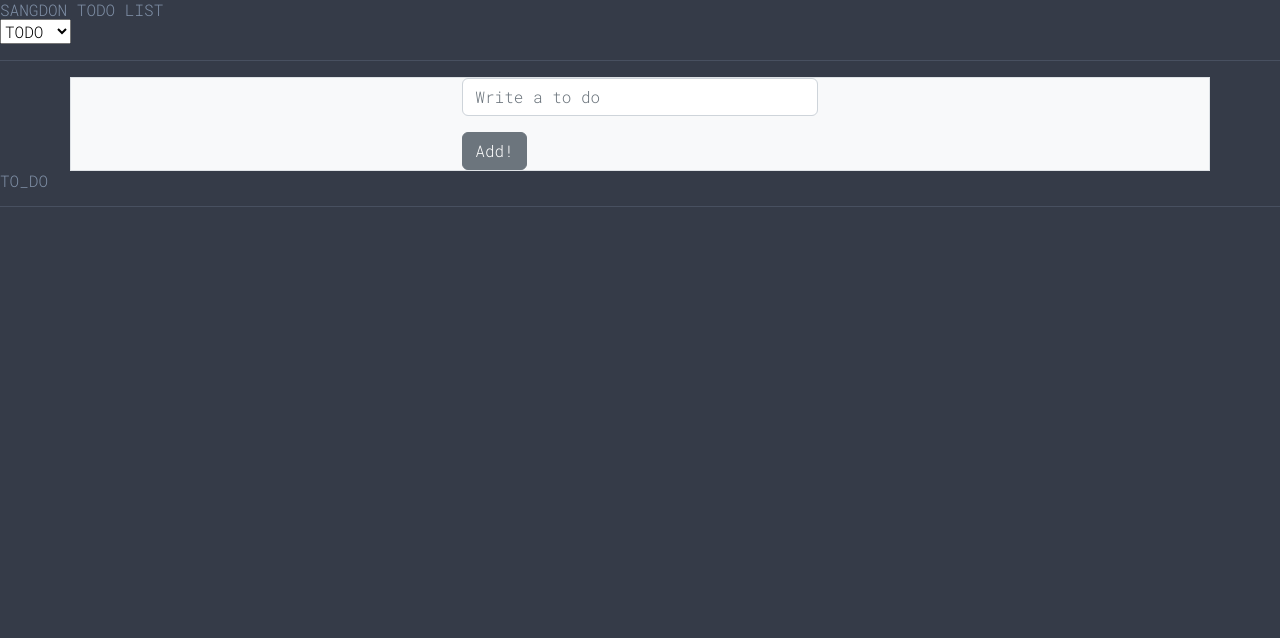
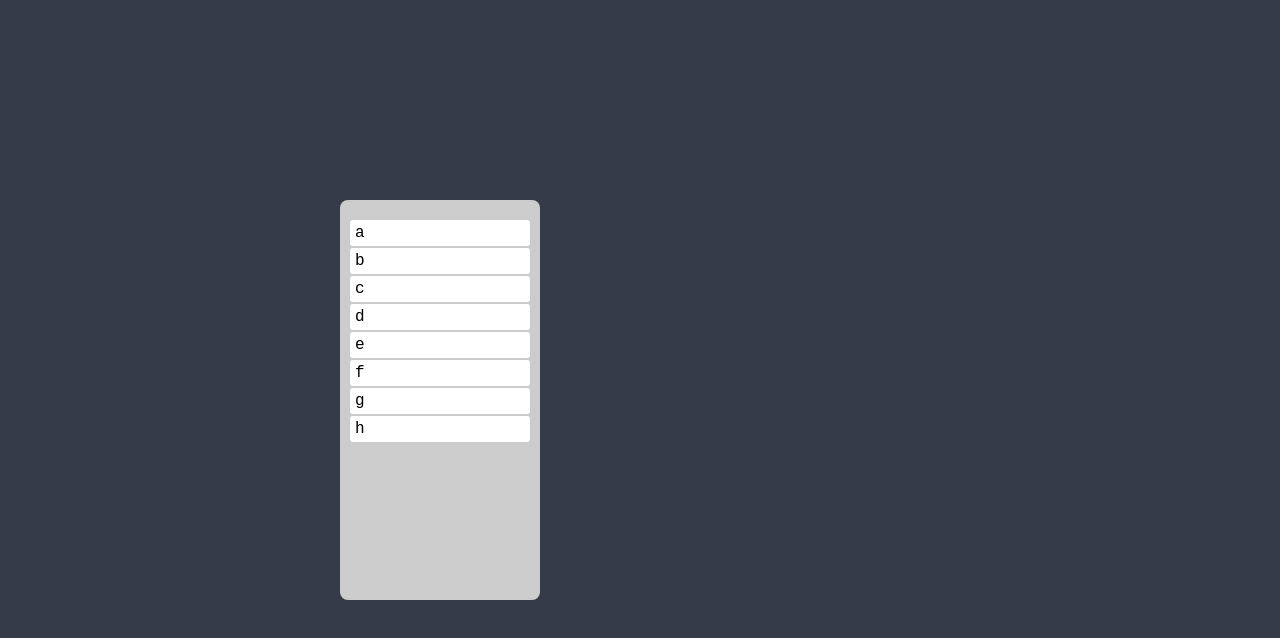
Before and after one commit to powercording/learning, a React (Create React App) app: page / in a window 1280 px wide. Shown: the top 638 px of the page. Built offline with nearby package versions, Linux system fonts and the light colour scheme.

Commit message:
ReOrderable List

```diff
--- a/package.json
+++ b/package.json
@@ -13,6 +13,7 @@
     "@types/react-dom": "^18.0.6",
     "bootstrap": "^5.2.0",
     "react": "^18.2.0",
+    "react-beautiful-dnd": "^13.1.0",
     "react-dom": "^18.2.0",
     "react-hook-form": "^7.33.1",
     "react-scripts": "5.0.1",
@@ -47,6 +48,7 @@
     ]
   },
   "devDependencies": {
+    "@types/react-beautiful-dnd": "^13.1.2",
     "@types/reactstrap": "^8.7.2",
     "@types/styled-components": "^5.1.25"
   }
--- a/src/App.tsx
+++ b/src/App.tsx
@@ -1,6 +1,7 @@
 import React from "react";
 import { createGlobalStyle } from "styled-components";
-import ToDoList from "./ToDoList";
+import DnDContext from "./DnDContext";
+// import ToDoList from "./ToDoList";
 
 const GlobalStyle = createGlobalStyle`
 
@@ -75,7 +76,7 @@ function App() {
   return (
     <>
       <GlobalStyle />
-      <ToDoList />
+      <DnDContext />
     </>
   );
 }
--- /dev/null
+++ b/src/DnDContext.tsx
@@ -0,0 +1,40 @@
+import React from "react";
+import { DragDropContext, DropResult } from "react-beautiful-dnd";
+import { useRecoilState } from "recoil";
+import { dragDropState } from "./components/atoms";
+import DropArea from "./components/DropArea";
+
+function DnDContext() {
+  const [dragList, setDragList] = useRecoilState(dragDropState);
+  // const onDragEnd = ({ destination, source, draggableId }: DropResult) => {
+  //   if (!destination) return;
+  //   setDragList((prevList) => {
+  //     const newList = [...prevList];
+  //     newList.splice(source.index, 1);
+  //     newList.splice(destination?.index, 0, draggableId);
+  //     return [...newList];
+  //   });
+  // };
+  const onDragEnd = ({ destination, source, draggableId }: DropResult) => {
+    if (!destination) return;
+    setDragList((prevList) => {
+      const newList = [...prevList];
+      newList.splice(source.index, 1);
+      return [
+        ...newList.slice(0, destination?.index),
+        draggableId,
+        ...newList.slice(destination?.index),
+      ];
+    });
+  };
+
+  return (
+    <DragDropContext onDragEnd={onDragEnd}>
+      <div>
+        <DropArea />
+      </div>
+    </DragDropContext>
+  );
+}
+
+export default DnDContext;
--- /dev/null
+++ b/src/components/DraggableItem.tsx
@@ -0,0 +1,34 @@
+import React from "react";
+import { Draggable } from "react-beautiful-dnd";
+import styled from "styled-components";
+
+const Card = styled.div`
+  background-color: white;
+  color: black;
+  border-radius: 3px;
+  padding: 5px;
+  margin-bottom: 2px;
+`;
+interface IDraggableProps {
+  list: string;
+  idx: number;
+}
+
+function DraggableItem({ list, idx }: IDraggableProps) {
+  console.log("앙?");
+  return (
+    <Draggable key={list} draggableId={list} index={idx}>
+      {(magic) => (
+        <Card
+          ref={magic.innerRef}
+          {...magic.dragHandleProps}
+          {...magic.draggableProps}
+        >
+          {list}
+        </Card>
+      )}
+    </Draggable>
+  );
+}
+
+export default React.memo(DraggableItem);
--- /dev/null
+++ b/src/components/DropArea.tsx
@@ -0,0 +1,59 @@
+import { Droppable, Draggable } from "react-beautiful-dnd";
+import React from "react";
+import styled from "styled-components";
+import { useRecoilValue } from "recoil";
+import { dragDropState } from "./atoms";
+import DraggableItem from "./DraggableItem";
+
+const Wrapper = styled.div`
+  display: flex;
+  max-width: 600px;
+  width: 100%;
+  margin: 0 auto;
+  justify-content: center;
+  align-items: center;
+  height: 100vh;
+`;
+
+const Boards = styled.div`
+  display: grid;
+  width: 100%;
+  grid-template-columns: repeat(3, 1fr);
+`;
+const Board = styled.div`
+  background-color: #ccc;
+  padding: 20px 10px;
+  border-radius: 8px;
+  min-height: 400px;
+`;
+
+const Card = styled.div`
+  background-color: white;
+  color: black;
+  border-radius: 3px;
+  padding: 5px;
+  margin-bottom: 2px;
+`;
+
+function DropArea() {
+  const dragList = useRecoilValue(dragDropState);
+
+  return (
+    <Wrapper>
+      <Boards>
+        <Droppable droppableId="one">
+          {(magic) => (
+            <Board ref={magic.innerRef} {...magic.droppableProps}>
+              {dragList.map((list, idx) => (
+                <DraggableItem key={list} list={list} idx={idx} />
+              ))}
+              {magic.placeholder}
+            </Board>
+          )}
+        </Droppable>
+      </Boards>
+    </Wrapper>
+  );
+}
+
+export default DropArea;
--- a/src/components/ToDo.tsx
+++ b/src/components/ToDo.tsx
@@ -10,7 +10,7 @@ function ToDo({ list, category, id }: ITodo) {
         return item.id === id;
       });
       const newTodos = [...prev];
-      const deletedToDo = newTodos.splice(targetLocation, 1);
+      newTodos.splice(targetLocation, 1);
       return [...newTodos];
     });
   };
--- a/src/components/atoms.tsx
+++ b/src/components/atoms.tsx
@@ -29,3 +29,8 @@ export const toDoSelector = selector({
     return pulledState.filter((item) => item.category === pulledCate);
   },
 });
+
+export const dragDropState = atom({
+  key: "dragDrop",
+  default: ["a", "b", "c", "d", "e", "f", "g", "h"],
+});
--- a/src/index.tsx
+++ b/src/index.tsx
@@ -10,11 +10,9 @@ const root = ReactDOM.createRoot(
   document.getElementById("root") as HTMLElement
 );
 root.render(
-  <React.StrictMode>
-    <RecoilRoot>
-      <ThemeProvider theme={darkTheme}>
-        <App />
-      </ThemeProvider>
-    </RecoilRoot>
-  </React.StrictMode>
+  <RecoilRoot>
+    <ThemeProvider theme={darkTheme}>
+      <App />
+    </ThemeProvider>
+  </RecoilRoot>
 );
```
Also changed, not shown: src/components/ListElements.tsx (added, +21 -0 lines), 1 other file (tests, documents, lock files or other folders).
